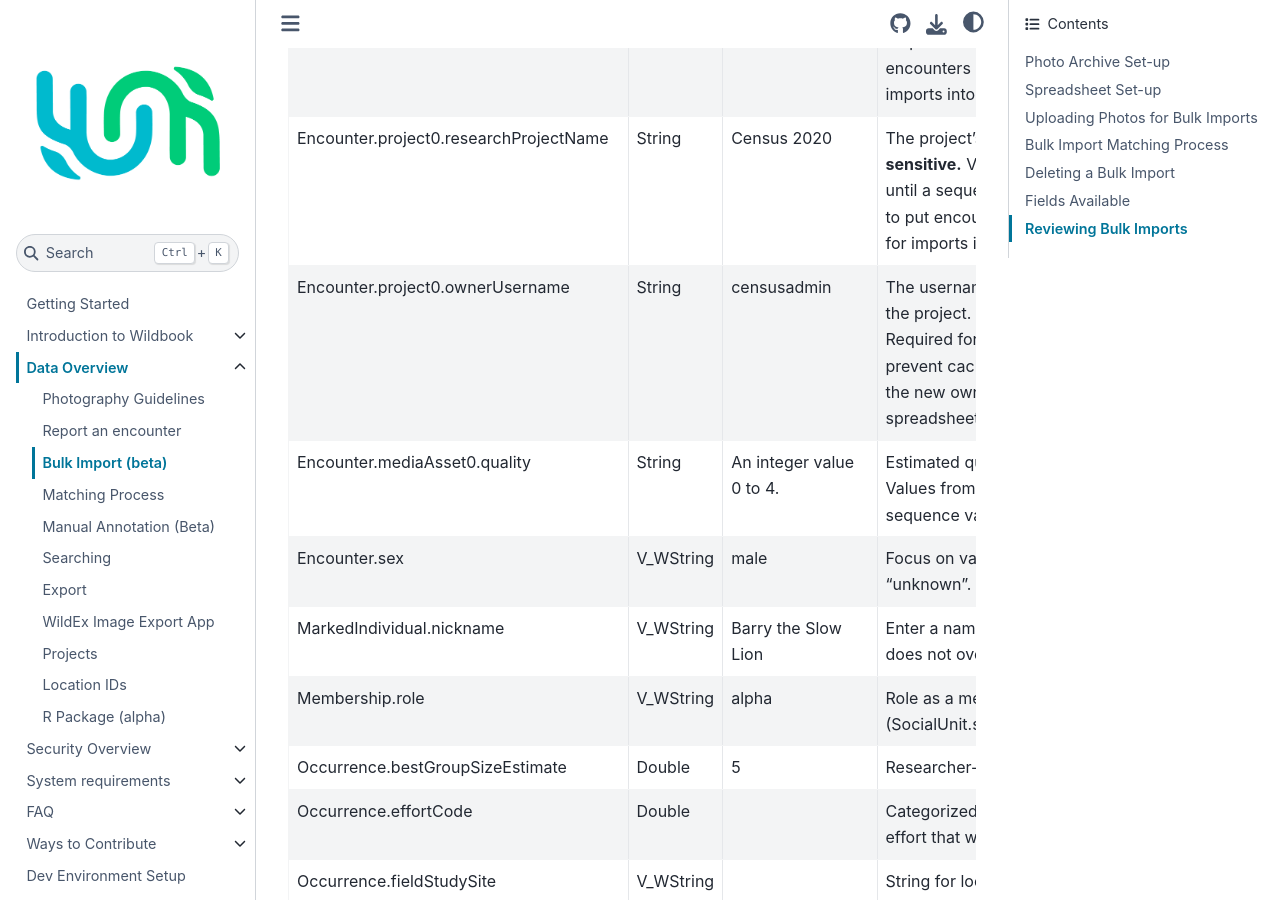
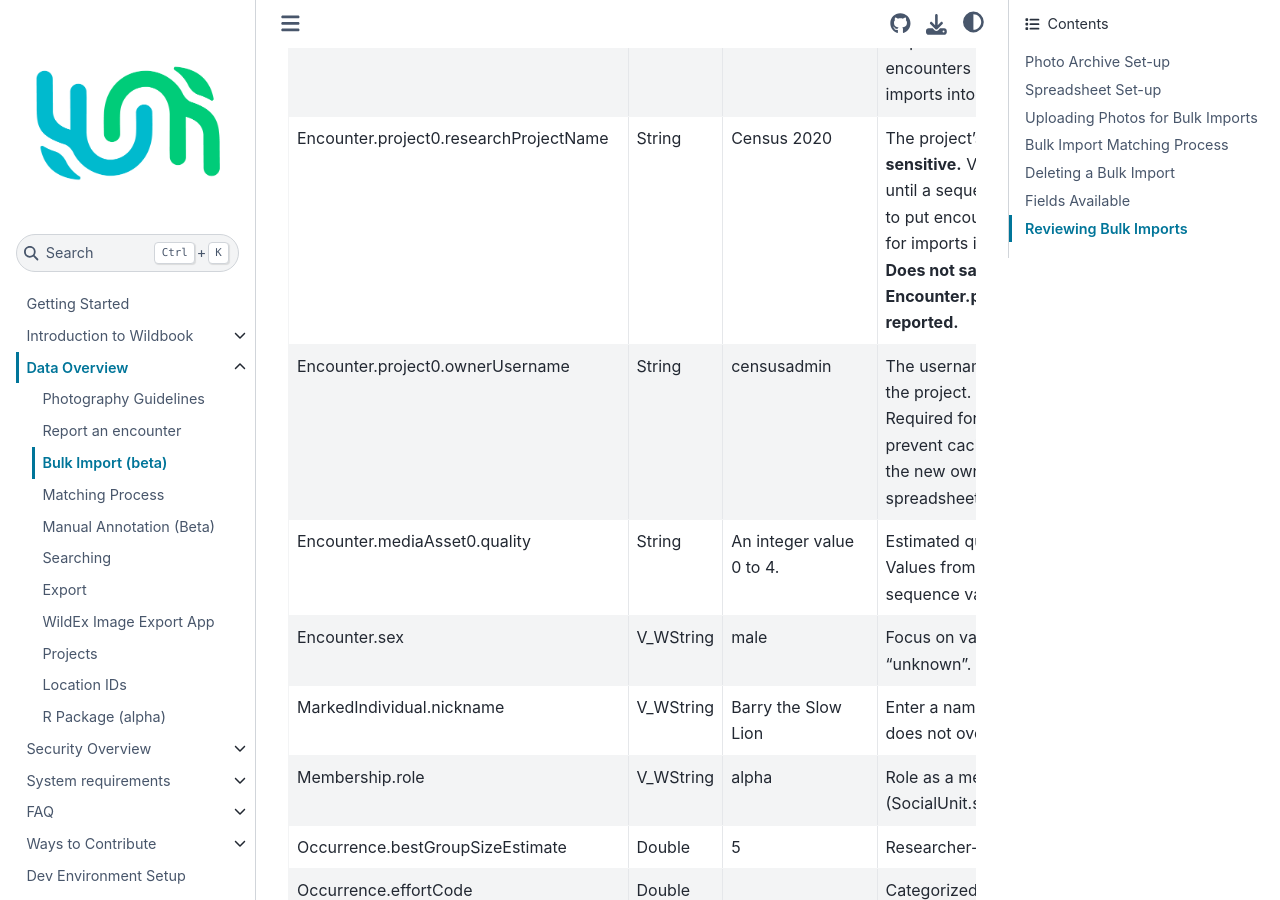
Before and after one commit to WildMeOrg/wildbook-docs, a Sphinx documentation site: the page built from docs/data/bulk-import-beta.md, in a window 1280 px wide and 900 px high, scrolled down 10657 px. Built offline with Sphinx 7.4.7 and the Sphinx Book theme 1.1.4, drawn with Linux system fonts in a browser that asks for light colours.

Commit message:
Update bulk-import-beta.md
Clarified instructions for saving encounters to projects.

```diff
--- a/docs/data/bulk-import-beta.md
+++ b/docs/data/bulk-import-beta.md
@@ -146,7 +146,7 @@ The following fields can be included when uploading an Encounter. Review the des
 | Encounter.submitter0.emailAddress | String | joe@joe.com | Add the email address of the submitter. Values from 0 to infinity are iterated until a sequence value is not found. Links to the email address of a Wildbook account. |
 | Encounter.submitter0.fullName | String | Joe Smith | Provide the full name of the submitter. Values from 0 to infinity are iterated until a sequence value is not found. **Does not save unless submitter0.emailAddress is also reported.** |
 | Encounter.project0.projectIdPrefix | String | Cen20- | The prefix used when assigning project IDs to encounters. **These values are case-sensitive.** Values from 0 to infinity are iterated until a sequence value is not found, allowing you to put encounters into multiple projects. Required for imports into existing and new projects. |
-| Encounter.project0.researchProjectName | String | Census 2020 | The project's name. **These** **values** **are** **case-sensitive.** Values from 0 to infinity are iterated until a sequence value is not found, allowing you to put encounters into multiple projects. Required for imports into both existing and new projects. |
+| Encounter.project0.researchProjectName | String | Census 2020 | The project's name. **These** **values** **are** **case-sensitive.** Values from 0 to infinity are iterated until a sequence value is not found, allowing you to put encounters into multiple projects. Required for imports into both existing and new projects. **Does not save unless Encounter.project0.projectIdPrefix is also reported.** |
 | Encounter.project0.ownerUsername | String | censusadmin | The username of the person who should manage the project. **These values are case-sensitive.** Required for imports into new projects only. To prevent caching or threading issues, associate the new owner with all encounters in the spreadsheet that are going into the new project. |
 | Encounter.mediaAsset0.quality | String | An integer value 0 to 4. | Estimated quality of Encounter.mediaAsset0. Values from 0 to infinity are iterated until a sequence value is not found. |
 | Encounter.sex | V_WString | male | Focus on values: "male", "female", and "unknown". |
```
